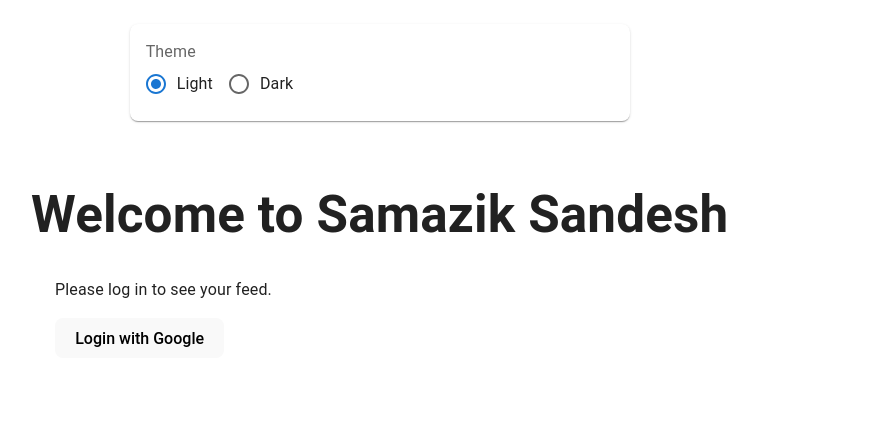
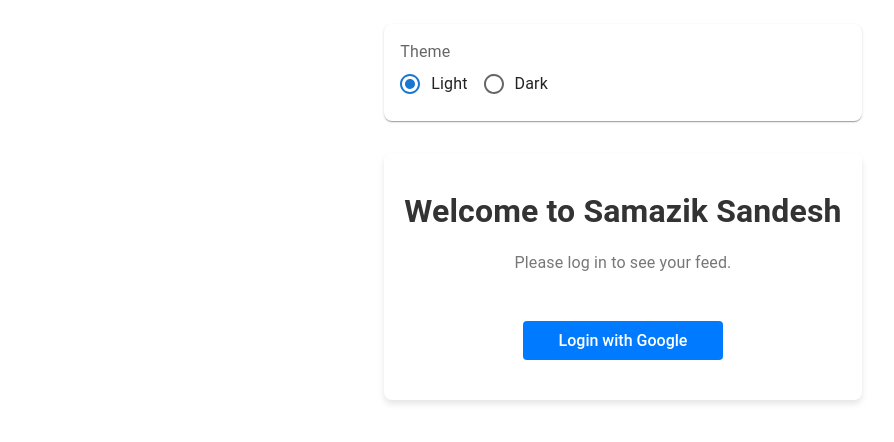
Before and after one commit to anandspaces/react-socialmedia, a React (Vite) app: page /home in a window 1280 px wide. Shown: the top 442 px of the page, without its empty margins (17-911 px from the left). Built offline with nearby package versions, Linux system fonts and the light colour scheme; no server answers.

Commit message:
added css styles to home

```diff
--- a/src/App.css
+++ b/src/App.css
@@ -1,45 +1,127 @@
-/* src/styles/global.css */
+/* Global Styles */
 body {
   font-family: Arial, sans-serif;
+  background-color: #f4f4f4;
+  display: flex;
+  justify-content: center;
+  align-items: center;
+  min-height: 100vh; /* Ensure body takes full height */
   margin: 0;
-  padding: 0;
+  height: 100%; /* Full height to enable vertical centering */
+  flex-direction: column;
 }
 
-h1 {
-  text-align: center;
-  margin-top: 20px;
+.container {
+  width: 100%;
+  max-width: 1000px; /* Max container width */
+  background-color: #fff;
+  box-shadow: 0 4px 6px rgba(0, 0, 0, 0.1);
+  padding: 20px;
+  border-radius: 8px;
+  display: flex;
+  flex-direction: column;
+  justify-content: flex-start;
+  align-items: center; /* Horizontally center content */
+  text-align: center; /* Center text inside container */
 }
 
-.create-post-form {
-  margin: 20px;
+.header {
   text-align: center;
+  margin-bottom: 20px;
 }
 
-textarea {
-  width: 80%;
+.header h1 {
+  font-size: 2rem;
+  color: #333;
+}
+
+.header p {
+  color: #777;
+  font-size: 1rem;
+}
+
+.user-section {
+  text-align: center;
+  margin-bottom: 20px;
+}
+
+.user-section .avatar img {
+  width: 80px;
+  height: 80px;
+  border-radius: 50%;
+  margin-bottom: 10px;
+}
+
+.user-section .button {
+  background-color: #007bff;
+  color: #fff;
+  padding: 10px 20px;
+  border: none;
+  border-radius: 4px;
+  cursor: pointer;
+  font-size: 1rem;
+  margin-top: 10px;
+  width: 200px;
+}
+
+.user-section .button:hover {
+  background-color: #0056b3;
+}
+
+.content {
+  margin-top: 20px;
+  width: 100%;
+  padding-bottom: 40px; /* Ensure space for footer */
+}
+
+/* Form styling */
+.form {
+  background-color: #f9f9f9;
+  padding: 15px;
+  border-radius: 6px;
+  box-shadow: 0 2px 4px rgba(0, 0, 0, 0.1);
+}
+
+.form input,
+.form button {
+  width: 100%;
   padding: 10px;
   margin-bottom: 10px;
   border: 1px solid #ddd;
-  border-radius: 5px;
+  border-radius: 4px;
 }
 
-button {
-  padding: 10px 20px;
-  border: none;
-  background-color: #007bff;
-  color: white;
-  cursor: pointer;
-  border-radius: 5px;
+.form input {
+  font-size: 1rem;
 }
 
-button:hover {
-  background-color: #0056b3;
+.form button {
+  background-color: #28a745;
+  color: #fff;
+  font-size: 1rem;
 }
 
-.post-card {
+.form button:hover {
+  background-color: #218838;
+}
+
+.feed {
+  margin-top: 30px;
+}
+
+.feed .post {
+  background-color: #fff;
   padding: 15px;
-  margin: 10px;
-  border: 1px solid #ddd;
-  border-radius: 5px;
-  background-color: #f9f9f9;
+  margin-bottom: 15px;
+  border-radius: 6px;
+  box-shadow: 0 2px 4px rgba(0, 0, 0, 0.1);
 }
+
+.feed .post h3 {
+  font-size: 1.2rem;
+  color: #333;
+}
+
+.feed .post p {
+  color: #666;
+}
--- a/src/App.jsx
+++ b/src/App.jsx
@@ -8,6 +8,7 @@ import Radio from '@mui/material/Radio';
 import FormControl from '@mui/material/FormControl';
 import FormControlLabel from '@mui/material/FormControlLabel';
 import FormLabel from '@mui/material/FormLabel';
+import "./App.css";
 
 import Login from './pages/Login';
 import Home from './pages/Home';
--- a/src/pages/Home.jsx
+++ b/src/pages/Home.jsx
@@ -4,20 +4,8 @@ import { auth, googleAuthProvider } from '../firebase'; // Import googleAuthProv
 import { signOut, signInWithPopup } from 'firebase/auth'; // Import Firebase Auth methods
 import CreatePostForm from '../components/CreatePostForm';
 import PostFeed from '../components/PostFeed';
-import LogoutButton from '../components/LogoutButton'; // Reusable LogoutButton component
-import { styled } from '@mui/material/styles';
-import { Box, Container, Grid2, Paper } from '@mui/material';
+// import LogoutButton from '../components/LogoutButton'; // Reusable LogoutButton component
 
-const Item = styled(Paper)(({ theme }) => ({
-  backgroundColor: '#fff',
-  ...theme.typography.body2,
-  padding: theme.spacing(1),
-  textAlign: 'center',
-  color: theme.palette.text.secondary,
-  ...theme.applyStyles('dark', {
-    backgroundColor: '#1A2027',
-  }),
-}));
 
 const Home = () => {
   const [user, setUser] = useState(null);
@@ -52,30 +40,30 @@ const Home = () => {
   };
 
   return (
-    <Container>
-      <h1>Welcome to Samazik Sandesh</h1>
-      {user ? (
-        <Container>
-          <Box sx={{ flexGrow: 1 }}>
-            <Grid2 container spacing={2} columns={16}>
-              <Grid2 size={8}>
-                <h2>Hello, {user.displayName || 'User'}</h2>
-              </Grid2>
-              <Grid2 size={8}>
-                <Item><LogoutButton onClick={handleLogout} /> {/* Use reusable LogoutButton */}</Item>
-              </Grid2>
-            </Grid2>
-          </Box>
+    <div className="container">
+      <header className="header">
+        <h1>Welcome to Samazik Sandesh</h1>
+        {user ? <p>Hello, {user.displayName || 'User'}</p> : <p>Please log in to see your feed.</p>}
+      </header>
+      <div className="user-section">
+        {user ? (
+          <>
+            <div className="avatar">
+              <img src={user.photoURL} alt="User Avatar" />
+            </div>
+            <button className="button" onClick={handleLogout}>Logout</button>
+          </>
+        ) : (
+          <button className="button" onClick={handleGoogleLogin}>Login with Google</button>
+        )}
+      </div>
+      {user && (
+        <div className="content">
           <CreatePostForm />
           <PostFeed />
-        </Container>
-      ) : (
-        <Container>
-          <p>Please log in to see your feed.</p>
-          <button onClick={handleGoogleLogin}>Login with Google</button>
-        </Container>
+        </div>
       )}
-    </Container>
+    </div>
   );
 };
 
```
